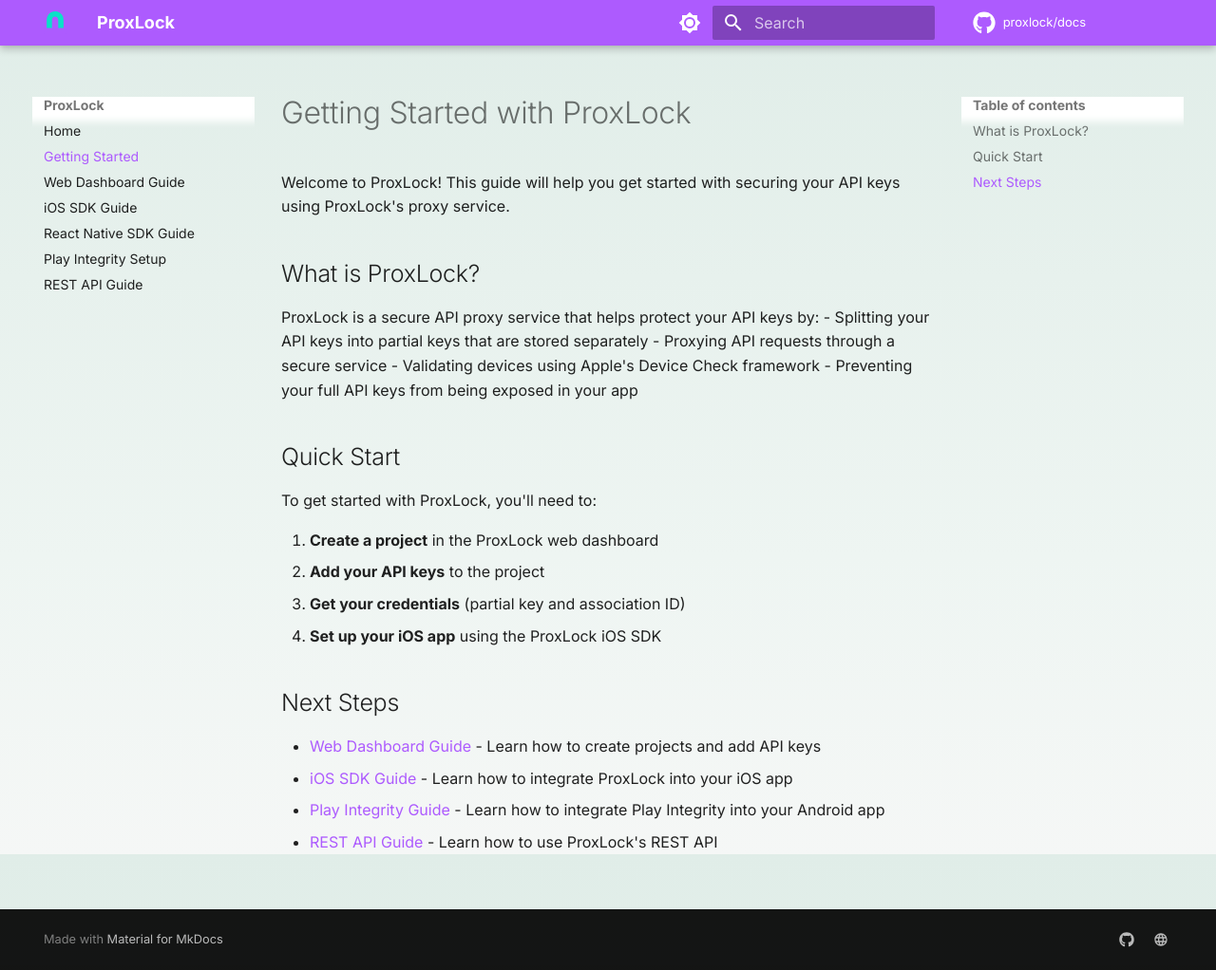
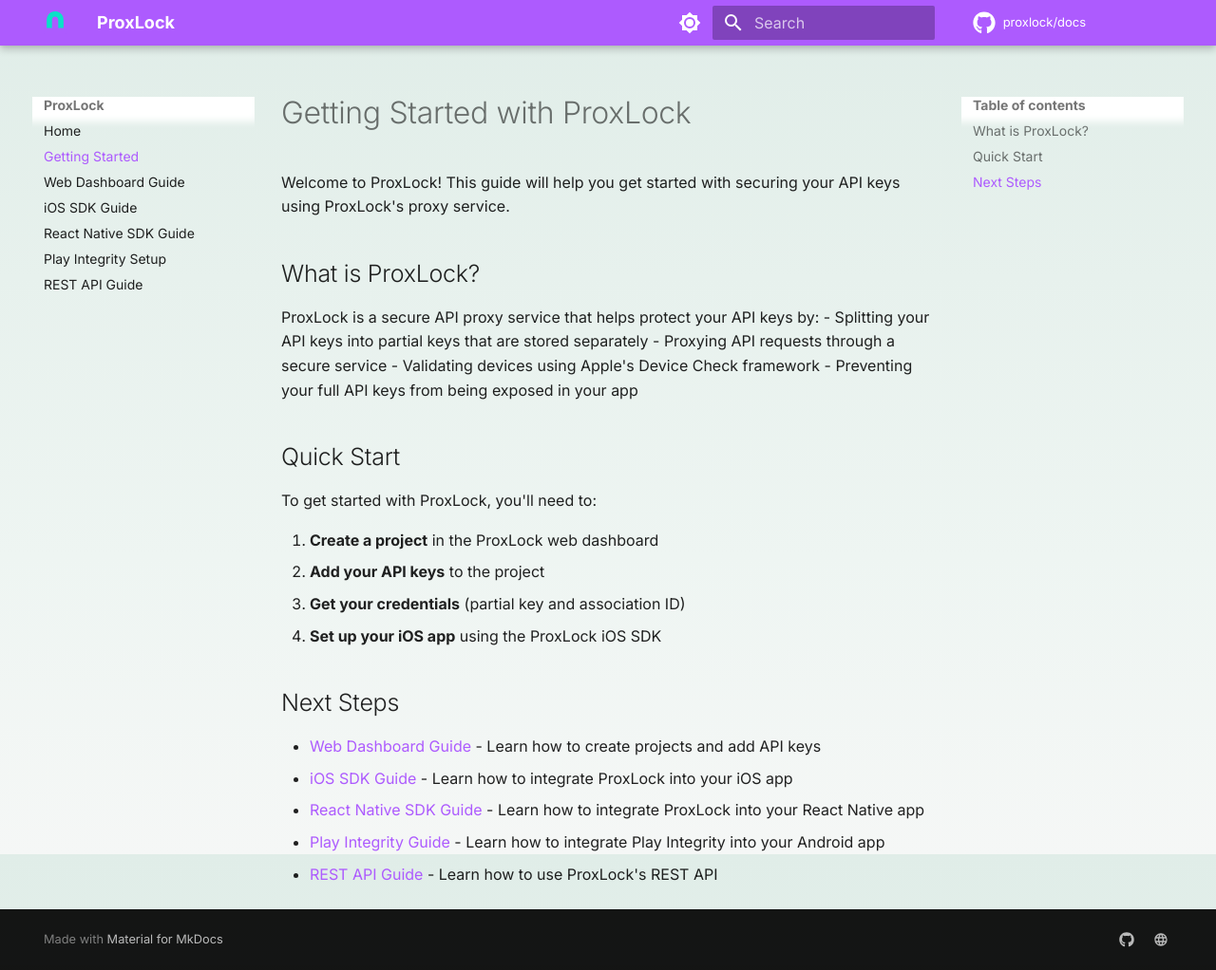
Before and after one commit to ProxLock/Docs, an MkDocs documentation site: the page built from docs/getting-started.md, in a window 1280 px wide and 1022 px high. Shown: the whole window at 95% size. Built offline with MkDocs 1.6.1 and Material for MkDocs 9.7.7, drawn with Linux system fonts in a browser that asks for light colours; comment, search, counter and statistics services are not loaded.

Commit message:
Update getting-started.md

```diff
--- a/docs/getting-started.md
+++ b/docs/getting-started.md
@@ -27,5 +27,6 @@ To get started with ProxLock, you'll need to:
 
 - [Web Dashboard Guide](web-dashboard.md) - Learn how to create projects and add API keys
 - [iOS SDK Guide](ios-sdk.md) - Learn how to integrate ProxLock into your iOS app
+- [React Native SDK Guide](react-native-sdk.md) - Learn how to integrate ProxLock into your React Native app
 - [Play Integrity Guide](play-integrity.md) - Learn how to integrate Play Integrity into your Android app
 - [REST API Guide](rest-api.md) - Learn how to use ProxLock's REST API
```
